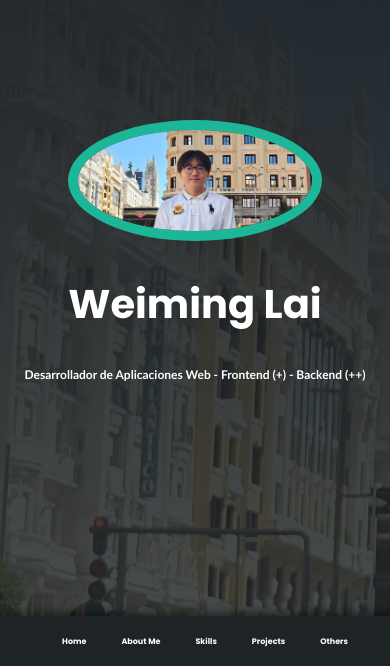
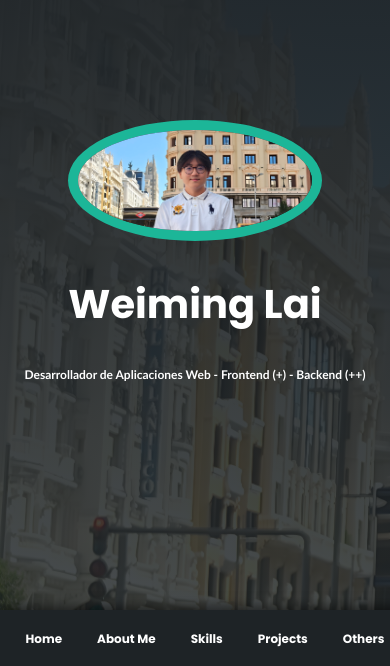
Before and after one commit to MingBaoWei/Portafolio, an Angular app in the folder mi-portafolio/: page / in a window 390 px wide. Shown: the part 176-842 px from the top of the page. Built offline with nearby package versions, Linux system fonts and the light colour scheme.

Commit message:
Portafolio updated V2

```diff
--- a/mi-portafolio/src/app/app.component.css
+++ b/mi-portafolio/src/app/app.component.css
@@ -87,7 +87,7 @@ app-contact {
 
   .nav-link {
     letter-spacing: 0;
-    font-size: 13px;
+    font-size: 15px;
   }
 
   app-home, app-aboutme, app-skills, app-projects, app-contact {
@@ -103,6 +103,6 @@ app-contact {
 @media (max-width: 425px) {
   .nav-link {
     letter-spacing: 0;
-    font-size: 8px;
+    font-size: 12px;
   }
 }
```
Also changed, not shown: 3 other files (tests, documents, lock files or other folders).
